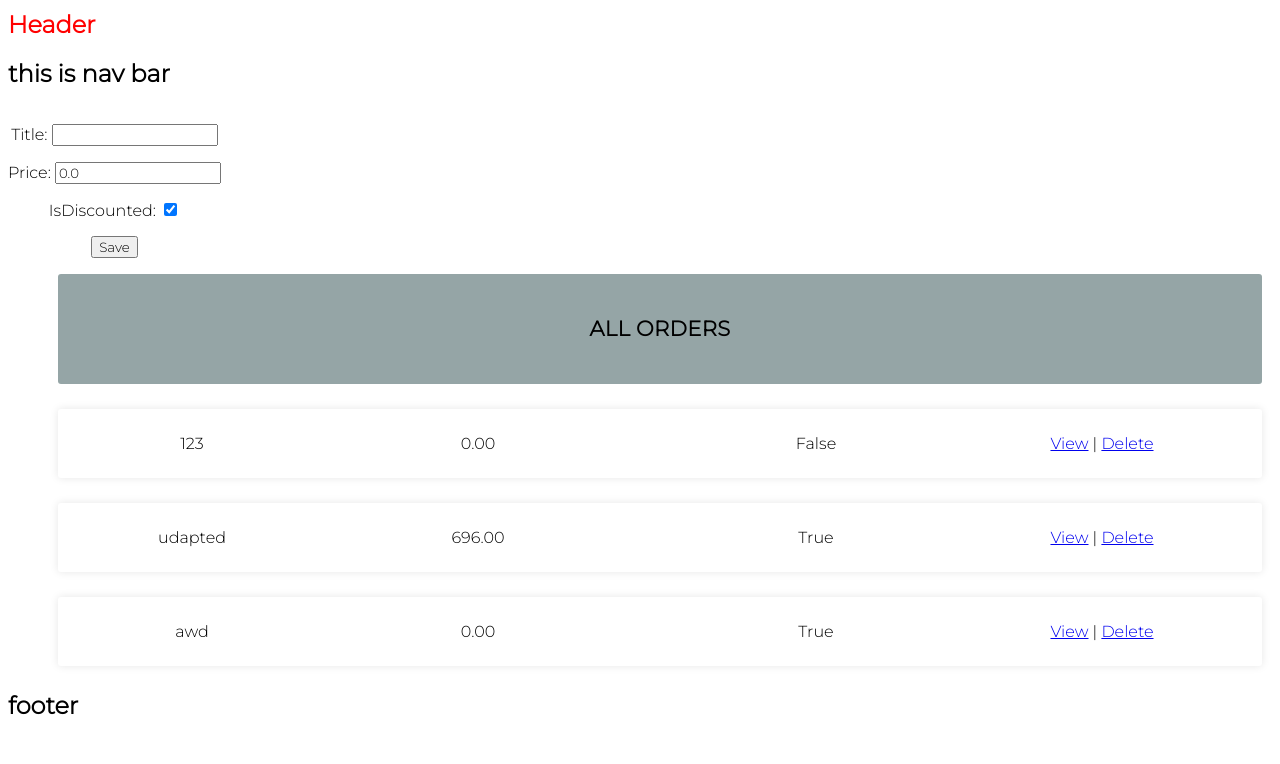
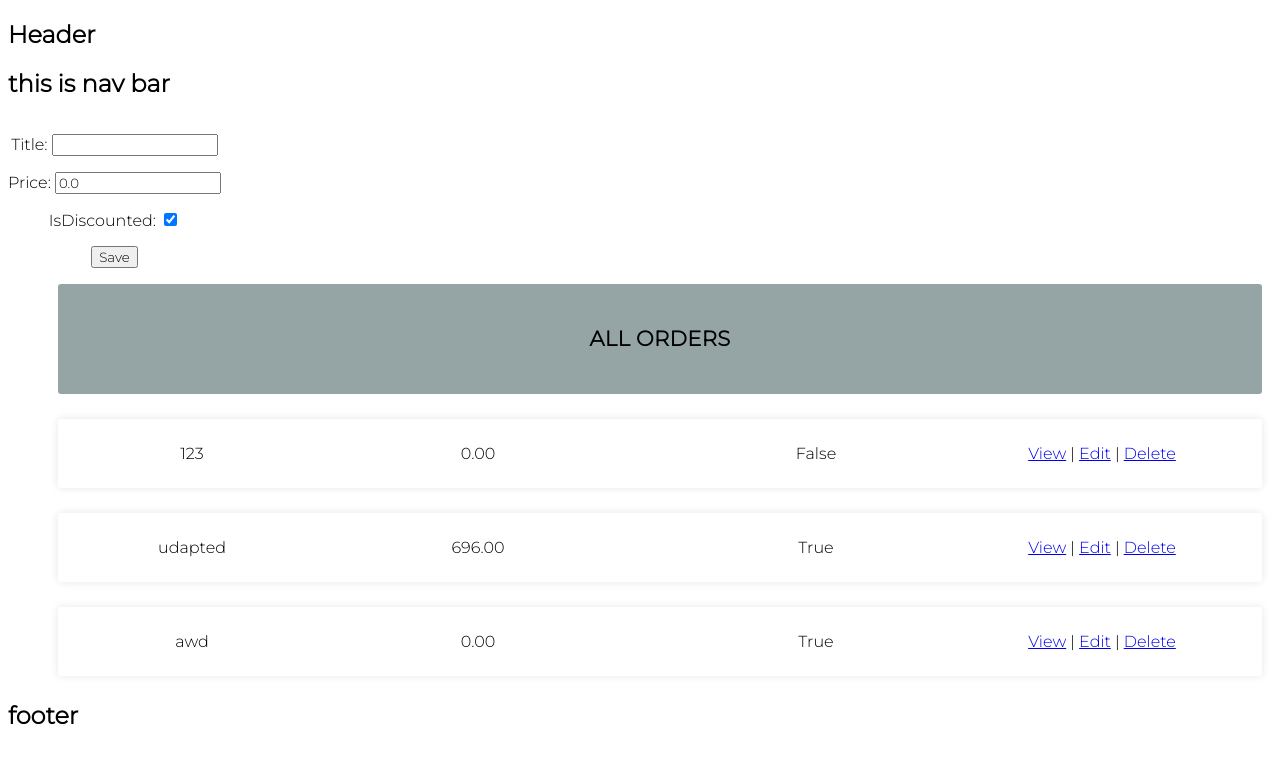
Before and after one commit to u-Shiyuh/Django-CRUD, a Django app: page / in a window 1280 px wide. Shown: the top 764 px of the page. Run offline with Django 3.2, Linux system fonts and the light colour scheme; data comes from the database, SQL or seed files in the repository; both versions use the stored data as it was after the commit.

Commit message:
added change for edit

```diff
--- a/src/djangoCRUD/urls.py
+++ b/src/djangoCRUD/urls.py
@@ -15,12 +15,13 @@ Including another URLconf
 """
 from django.contrib import admin
 from django.urls import path
-from orders.views import home_view, detail_view, delete_view
+from orders.views import home_view, detail_view, delete_view, edit_view
 
 urlpatterns = [
     path('admin/', admin.site.urls),
     path('', home_view, name="home"),
     path('detail/<int:id>/', detail_view, name="detail"),
-    path('delete/<int:id>/', delete_view, name="delete")
+    path('delete/<int:id>/', delete_view, name="delete"),
+    path('edit/<int:id>/', edit_view, name="edit")
 
 ]
--- a/src/orders/forms.py
+++ b/src/orders/forms.py
@@ -10,3 +10,6 @@ class OrderForm(forms.ModelForm):
             'price',
             'isDiscounted',
         ]
+        widgets = {
+            'title': forms.TextInput(attrs={"class": "titleDesign"}),
+        }
--- a/src/orders/templates/home.html
+++ b/src/orders/templates/home.html
@@ -2,7 +2,7 @@
 
 <link rel="stylesheet" type="text/css" href="{% static 'css/home.css' %}" />
 <div class="OrderCreateForm">
-  <form method="POST">
+  <form method="POST" class="createForm">
     {% csrf_token %} {{form.as_p}}
     <input type="submit" value="Save" />
   </form>
@@ -17,6 +17,7 @@
       <div class="col col-3">{{ item.isDiscounted }}</div>
       <div class="col col-4">
         <a href="./detail/{{item.id}}">View</a> |
+        <a href="./edit/{{item.id}}">Edit</a> |
         <a href="./delete/{{item.id}}">Delete</a>
       </div>
     </li>
--- a/src/orders/views.py
+++ b/src/orders/views.py
@@ -30,3 +30,19 @@ def delete_view(request, id, *args, **kwargs):
     Order.objects.filter(id=id).delete()
     queryset = Order.objects.all()
     return redirect('../../')
+
+
+def edit_view(request, id, *args, **kwargs):
+    form = OrderForm(request.POST or None)
+    order = Order.objects.get(id=id)
+    if form.is_valid():
+        form = OrderForm(request.POST, instance=order)
+        form.save()
+        return(redirect('../../'))
+    else:
+
+        form = OrderForm(instance=order)
+        context = {
+            "form": form,
+        }
+        return render(request, "edit.html", context)
--- a/src/templates/base.html
+++ b/src/templates/base.html
@@ -11,13 +11,17 @@
     <title>Django Capstone Project</title>
     <meta name="description" content="" />
     <meta name="viewport" content="width=device-width, initial-scale=1" />
-    <link rel="stylesheet" type="text/css" href="{% static 'css/style.css' %}"/>
+    <link
+      rel="stylesheet"
+      type="text/css"
+      href="{% static 'css/style.css' %}"
+    />
   </head>
   <body>
-    <h2 class="headertable">Header</h2>
+    <h2>Header</h2>
 
     {% include 'navbar.html' %} {% block content %} {% endblock %}
-    <h2> footer </h2>
+    <h2>footer</h2>
 
     <script src="" async defer></script>
   </body>
```
Also changed, not shown: src/orders/templates/edit.html (added, +7 -0 lines), src/db.sqlite3.
